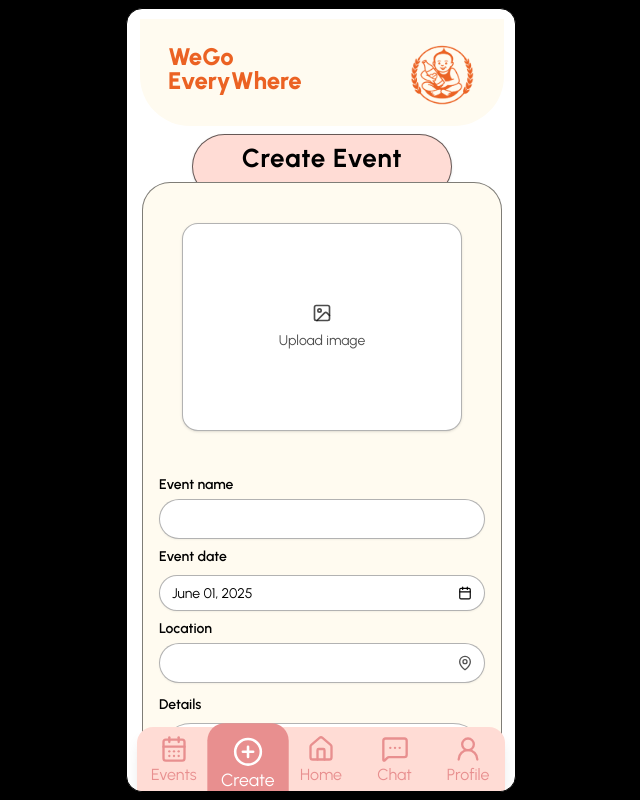
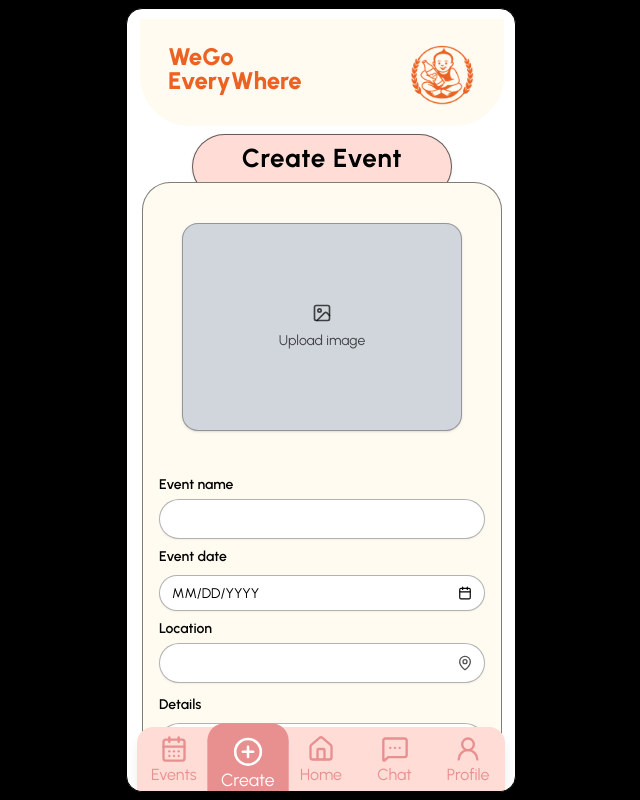
Before and after one commit to tharawaranuset/WeGoEveryWhere, a Next.js app in the folder projects/frontend/: page /event/create in a window 1280 px wide. Shown: the whole page, without its empty margins (319-959 px from the left). Built offline with nearby package versions, Linux system fonts and the light colour scheme.

Commit message:
fix : event create page

```diff
--- a/projects/frontend/src/app/event/create/page.tsx
+++ b/projects/frontend/src/app/event/create/page.tsx
@@ -1,3 +1,4 @@
+import { createEventWithZod } from "@/actions/actions";
 import { SubmitButton } from "@/components/form/Buttons";
 import EventPhotoPicker from "@/components/form/EventPhotoPicker";
 import { Calendar28 } from "@/components/form/input/DatePicker";
@@ -21,28 +22,27 @@ export default function CreateEventPage() {
 
           <div className="relative rounded-[28px] border border-black/50 bg-[var(--color-brand-secondary)] shadow-[0_6px_0_#00000020] z-10">
             <form
-              // action={createEventWithZod}
+              action={createEventWithZod}
               className="px-4 pb-6 pt-10 text-sm"
-              encType="multipart/form-data"
             >
               <div className="mb-4">
                 <EventPhotoPicker
                   name="photo"
-                  caption="Add Image"
                   size={208}
                   rounded="2xl"
+                  bgClassName="bg-gray-300"
                 />
               </div>
               <FormInput
                 name="eventName"
                 type="text"
                 label="Event name"
-                className="bg-[var(--color-brand-background)] rounded-full border-black/30 "
+                className="!bg-[var(--color-brand-background)] rounded-full border-black/30 "
               />
               <Calendar28
                 name="eventDate"
                 label="Event date"
-                placeholder="June 01, 2025"
+                placeholder="MM/DD/YYYY"
                 required
                 className="!bg-[var(--color-brand-background)] rounded-full border-black/30"
                 disableTyping
@@ -52,15 +52,14 @@ export default function CreateEventPage() {
                   name="location"
                   type="text"
                   label="Location"
-                  className="bg-[var(--color-brand-background)] rounded-full border-black/30 pr-10"
+                  className="!bg-[var(--color-brand-background)] rounded-full border-black/30 pr-10"
                 />
                 <MapPin className="pointer-events-none absolute right-3 bottom-[10px] h-4 w-4 translate-y-[-2px] text-neutral-600" />
               </div>
               <TextAreaInput
                 name="details"
                 label="Details"
-                rows={4}
-                className="rounded-full border border-black/30 !bg-[var(--color-brand-background)] resize-none focus:border-black"
+                className="block w-full h-22 overflow-y-auto rounded-[20px] border border-black/30 !bg-[var(--color-brand-background)] resize-none focus:border-black"
               />
 
               <div className="mb-3 flex items-center gap-2">
@@ -75,7 +74,7 @@ export default function CreateEventPage() {
                   name="capacity"
                   type="number"
                   label="Capacity"
-                  className="bg-[var(--color-brand-background)] rounded-full border-black/30"
+                  className="!bg-[var(--color-brand-background)] rounded-full border-black/30"
                 />
 
                 <div>
```
